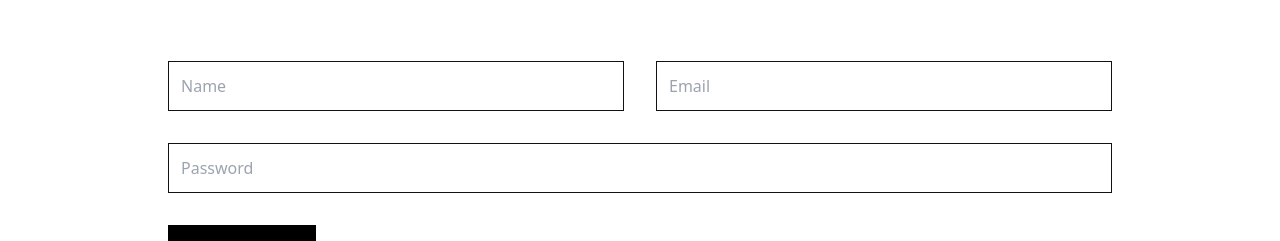
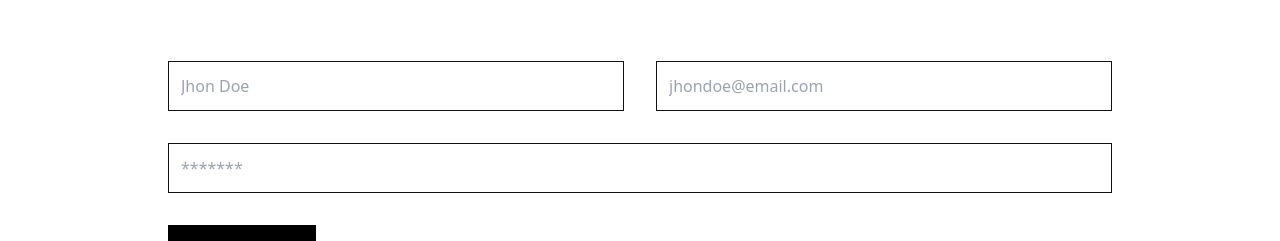
Before and after one commit to sebastiandotdev/merch, a Next.js app: page /login in a window 1280 px wide. Shown: the part 218-459 px from the top of the page. Built offline with nearby package versions, Linux system fonts and the light colour scheme; a web font is replaced by a local one.

Commit message:
Refactor components ui

```diff
--- a/app/contact-us/page.tsx
+++ b/app/contact-us/page.tsx
@@ -1,3 +1,6 @@
+import FieldInput from '../../components/ui/field-input'
+import FieldTitle from '../../components/ui/field-title'
+
 export default function ContactUs() {
   return (
     <section className='w-11/12 max-w-5xl mx-auto pt-4'>
@@ -6,54 +9,31 @@ export default function ContactUs() {
       </header>
       <form action='#' className='px-10'>
         <div className='grid lg:grid-cols-2 gap-[2rem] w-full auto-cols-auto'>
-          <label
-            htmlFor='name'
-            className='w-full border border-[#121212] lg:mb-[2rem] p-3'
-          >
-            <input
+          <FieldTitle htmlFor='name'>
+            <FieldInput type='text' placeholder='Jhon Doe' name='name' />
+          </FieldTitle>
+          <FieldTitle htmlFor='email'>
+            <FieldInput
               type='text'
-              placeholder='Name'
+              placeholder='jhondoe@email.com'
               name='name'
-              className='w-full outline-none'
             />
-          </label>
-          <label
-            htmlFor='email'
-            className='w-full border border-[#121212] mb-[2rem] p-3'
-          >
-            <input
-              type='email'
-              placeholder='Email'
-              name='email'
-              className='w-full outline-none'
-            />
-          </label>
+          </FieldTitle>
         </div>
         <div className='flex w-full'>
-          <label
-            htmlFor='phone'
-            className='w-full border border-[#121212] mb-[2rem] p-3 flex-1'
-          >
-            <input
-              type='text'
-              placeholder='Phone number'
-              name='phone'
-              className='w-full outline-none'
-            />
-          </label>
+          <FieldTitle htmlFor='phone'>
+            <FieldInput type='text' placeholder='304192389102' name='phone' />
+          </FieldTitle>
         </div>
         <div className='flex w-full'>
-          <label
-            htmlFor='message'
-            className='w-full border border-[#121212] mb-[2rem] p-3 flex-1'
-          >
+          <FieldTitle>
             <textarea
               rows={10}
               placeholder='Comment'
               name='message'
               className='w-full outline-none resize-none'
             />
-          </label>
+          </FieldTitle>
         </div>
         <input
           type='submit'
--- a/app/login/page.tsx
+++ b/app/login/page.tsx
@@ -1,3 +1,6 @@
+import FieldInput from '../../components/ui/field-input'
+import FieldTitle from '../../components/ui/field-title'
+
 export default function Login() {
   return (
     <section className='w-11/12 max-w-5xl mx-auto pt-4 mb-4'>
@@ -6,41 +9,21 @@ export default function Login() {
       </header>
       <form action='#' className='px-10'>
         <div className='grid grid-cols-2 gap-[2rem] w-full'>
-          <label
-            htmlFor='name'
-            className='w-full border border-[#121212] mb-[2rem] p-3'
-          >
-            <input
-              type='text'
-              placeholder='Name'
-              name='name'
-              className='w-full outline-none'
+          <FieldTitle htmlFor='name'>
+            <FieldInput type='text' placeholder='Jhon Doe' name='name' />
+          </FieldTitle>
+          <FieldTitle htmlFor='email'>
+            <FieldInput
+              type='email'
+              placeholder='jhondoe@email.com'
+              name='email'
             />
-          </label>
-          <label
-            htmlFor='email'
-            className='w-full border border-[#121212] mb-[2rem] p-3'
-          >
-            <input
-              type='email'
-              placeholder='Email'
-              name='email'
-              className='w-full outline-none'
-            />
-          </label>
+          </FieldTitle>
         </div>
         <div className='flex w-full'>
-          <label
-            htmlFor='password'
-            className='w-full border border-[#121212] mb-[2rem] p-3 flex-1'
-          >
-            <input
-              type='password'
-              placeholder='Password'
-              name='password'
-              className='w-full outline-none'
-            />
-          </label>
+          <FieldTitle htmlFor='password'>
+            <FieldInput type='password' placeholder='*******' name='password' />
+          </FieldTitle>
         </div>
 
         <input
--- /dev/null
+++ b/components/ui/field-input.tsx
@@ -0,0 +1,7 @@
+import React from 'react'
+
+interface Input extends React.InputHTMLAttributes<HTMLInputElement> {}
+
+export default (props: Input) => {
+  return <input {...props} className='w-full outline-none' />
+}
--- /dev/null
+++ b/components/ui/field-title.tsx
@@ -0,0 +1,10 @@
+import React from 'react'
+
+interface PropLabel extends React.LabelHTMLAttributes<HTMLLabelElement> {}
+export default ({ children, ...props }: PropLabel) => {
+  return (
+    <label {...props} className='w-full border border-[#121212] mb-[2rem] p-3'>
+      {children}
+    </label>
+  )
+}
```
Also changed, not shown: components/ui/index.ts (added).
